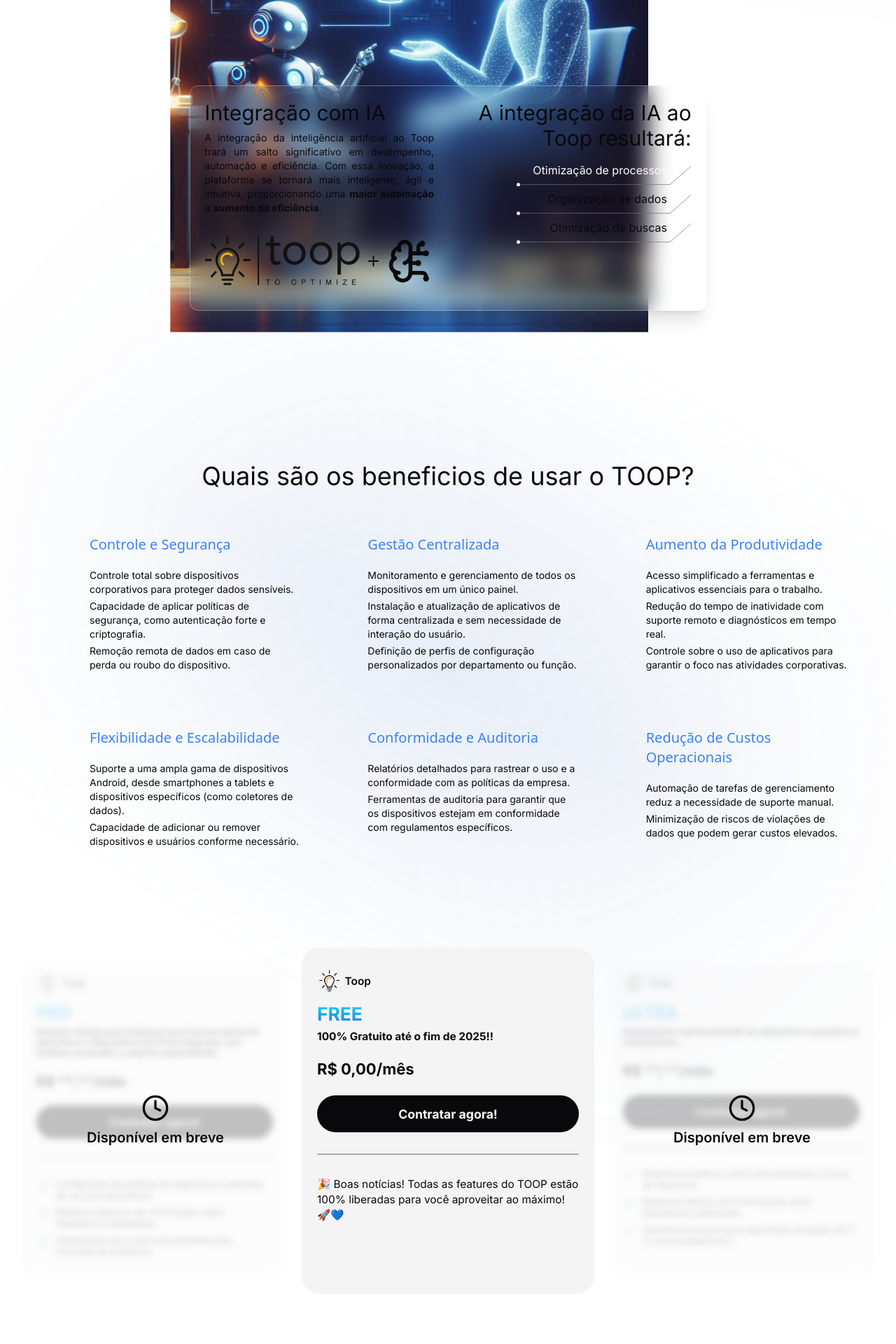
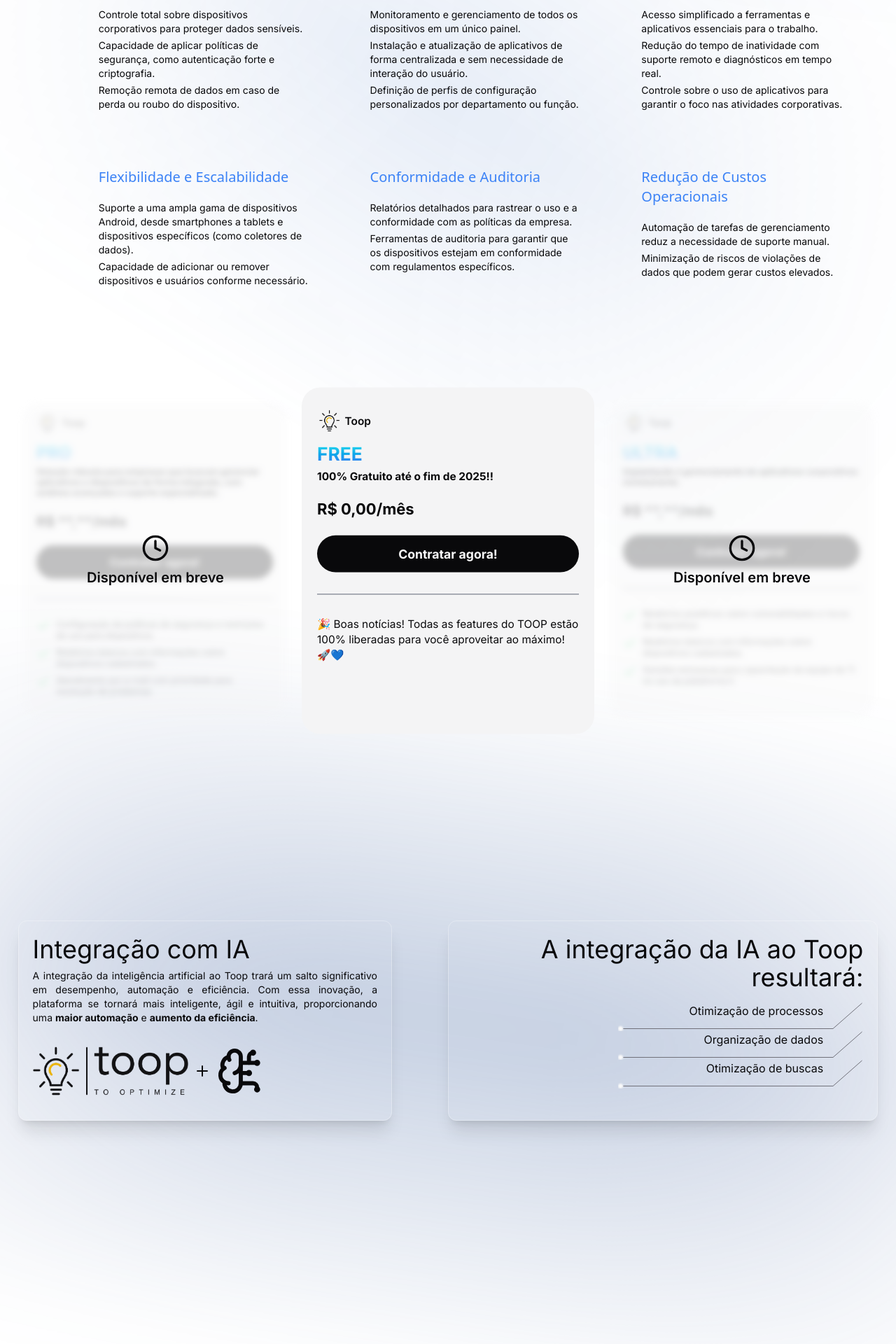
Before and after one commit to atmoutsourcing/toop-landing-page, a Next.js app: page / in a window 1280 px wide. Shown: the part 1340-3260 px from the top of the page at 70% size. Built offline with nearby package versions, Linux system fonts and the light colour scheme.

Commit message:
adicionando a parte sobre IA e ajustando o footer

```diff
--- a/src/app/page.tsx
+++ b/src/app/page.tsx
@@ -3,7 +3,6 @@ import iconWhite from '@/../public/icon-white.png'
 import iconDark from '@/../public/icon-dark.png'
 import logoDark from '@/../public/logo-white.png'
 import logoLight from '@/../public/logo-dark.png'
-import iaToop from '@/../public/iaToop.png'
 
 import Image from 'next/image'
 
@@ -40,15 +39,15 @@ export default function Home() {
           className="block h-28 w-28 dark:hidden"
         />
 
-        <h1 className="flex justify-center font-plusJakartaSans text-3xl md:text-4xl">
+        <h1 className="flex justify-center text-center font-plusJakartaSans text-3xl md:text-start md:text-4xl">
           O sistema EMM que transforma a gestão de
         </h1>
 
-        <h1 className="flex justify-center font-plusJakartaSans text-3xl md:text-4xl">
+        <h1 className="flex justify-center text-center font-plusJakartaSans text-3xl md:text-start md:text-4xl">
           dispositivos em uma experiência prática e eficiente
         </h1>
 
-        <span className="mt-2 font-plusJakartaSans text-lg text-zinc-600 dark:text-textBase">
+        <span className="mt-2 text-center font-plusJakartaSans text-lg text-zinc-600 dark:text-textBase md:text-start">
           Gerenciamento dispositivos móveis de maneira segura inteligente.
         </span>
 
@@ -65,123 +64,7 @@ export default function Home() {
 
       <div className="absolute left-[1256px] top-[291px] hidden h-[438px] w-[1056px] max-w-[1440px] bg-gradient-radial from-blue-500 to-blue-800 blur-[250px] md:flex" />
 
-      <div className="flex h-screen flex-col items-end justify-center px-[2%] pb-[4%] md:flex-row">
-        <Image
-          src={iaToop}
-          alt="IA Toop"
-          className="absolute flex object-cover"
-        />
-        <div className="mb-[4%] flex w-[60%] flex-row gap-5 rounded-xl border border-white/30 bg-gradient-to-r p-5 shadow-xl backdrop-blur-lg">
-          <div className="flex flex-col">
-            <h1 className="pb-2 text-2xl md:text-3xl">Integração com IA</h1>
-            <div className="text-justify text-sm">
-              A integração da inteligência artificial ao Toop trará um salto
-              significativo em desempenho, automação e eficiência. Com essa
-              inovação, a plataforma se tornará mais inteligente, ágil e
-              intuitiva, proporcionando uma <strong>maior automação</strong> e{' '}
-              <strong>aumento da eficiência</strong>.
-            </div>
-            <div className="flex flex-row items-center gap-2 pt-4">
-              <Image
-                src={logoDark}
-                alt="Toop icon"
-                className="hidden w-[222px] dark:flex"
-              />
-              <Image
-                src={logoLight}
-                alt="Toop icon"
-                className="flex w-[222px] dark:hidden"
-              />
-
-              <Plus />
-              <BrainCircuit className="h-[100px] w-[70px]" />
-            </div>
-          </div>
-          <div className="flex min-w-[50%] flex-col">
-            <div className="flex flex-col pb-4 text-end text-2xl md:text-3xl">
-              <h2>A integração da IA ao Toop resultará:</h2>
-            </div>
-            <div className="relative flex flex-col items-end">
-              <div className="absolute w-full pr-[10%] text-end text-zinc-50">
-                Otimização de processos
-              </div>
-              <svg
-                className="flex"
-                width="250"
-                height="41"
-                viewBox="0 0 350 41"
-                fill="none"
-                xmlns="http://www.w3.org/2000/svg"
-              >
-                <path
-                  d="M348.5 1L307 37.5L7 37.5"
-                  stroke="#505059"
-                  strokeWidth="1"
-                  className="stroke-zinc-500"
-                />
-                <circle
-                  cx="3.5"
-                  cy="37.5"
-                  r="3.5"
-                  className="fill-zinc-50 blur-[1px]"
-                />
-              </svg>
-            </div>
-            <div className="relative flex flex-col items-end">
-              <div className="absolute w-full pr-[10%] text-end">
-                Organização de dados
-              </div>
-              <svg
-                className="flex"
-                width="250"
-                height="41"
-                viewBox="0 0 350 41"
-                fill="none"
-                xmlns="http://www.w3.org/2000/svg"
-              >
-                <path
-                  d="M348.5 1L307 37.5L7 37.5"
-                  strokeWidth="1"
-                  className="stroke-zinc-500"
-                />
-                <circle
-                  cx="3.5"
-                  cy="37.5"
-                  r="3.5"
-                  className="fill-zinc-50 blur-[1px]"
-                />
-              </svg>
-            </div>
-            <div className="relative flex flex-col items-end">
-              <div className="absolute w-full pr-[10%] text-end">
-                Otimização de buscas
-              </div>
-              <svg
-                className="flex"
-                width="250"
-                height="41"
-                viewBox="0 0 350 41"
-                fill="none"
-                xmlns="http://www.w3.org/2000/svg"
-              >
-                <path
-                  d="M348.5 1L307 37.5L7 37.5"
-                  strokeWidth="1"
-                  className="stroke-zinc-500"
-                />
-                <circle
-                  cx="3.5"
-                  cy="37.5"
-                  r="3.5"
-                  className="fill-zinc-50 blur-[1px]"
-                />
-              </svg>
-            </div>
-          </div>
-        </div>
-      </div>
-
-      <div className="flex flex-col items-center justify-center gap-[20%] py-10 md:h-screen">
+      <div className="flex flex-col items-center justify-center gap-[20%] px-4 py-10 md:h-screen">
         <div
           className="absolute hidden h-[100%] w-[5%] rounded-[8px] bg-gradient-radial from-[#5aa2fa] to-[#223d88] blur-[180px] md:flex"
           style={{ transform: 'rotate(-58.67deg)', zIndex: '-1' }}
@@ -397,7 +280,7 @@ export default function Home() {
 
           <Button variant="secondary">Contratar agora!</Button>
 
-          <div className="mt-4 hidden h-[1px] w-full bg-gray-500 md:block" />
+          <div className="mt-4 h-[1px] w-full bg-gray-500" />
 
           <div className="flex flex-col gap-2 pt-4">
             <div className="flex flex-row gap-2 font-inter text-xs">
@@ -477,75 +360,120 @@ export default function Home() {
         </div>
       </div>
 
-      <div className="flex flex-col items-center gap-8 px-[10%] pt-[20%] md:pt-[10%]">
-        <h1 className="text-2xl font-bold dark:text-zinc-300 md:text-4xl">
-          Contato rápido
-        </h1>
-        <div className="hidden h-[1px] w-full bg-gray-500 md:block" />
-      </div>
-
-      <div className="flex flex-col items-center justify-center gap-10 py-14 md:flex-row md:items-start">
-        <div className="flex h-[528px] w-[350px] flex-col gap-3 rounded-3xl bg-zinc-100 px-5 dark:bg-shapePrimary md:w-[450px]">
-          <div className="flex flex-col items-center gap-5 py-6 dark:text-zinc-300">
-            <SquarePen className="h-[32.72px] w-[35px]" />
-            <p className="text-xl font-bold md:text-2xl">
-              Nos solicite uma proposta
-            </p>
-            <div className="hidden h-[1px] w-full bg-gray-500 md:block" />
-          </div>
-
-          <div className="flex flex-col gap-3 px-4">
-            <input
-              id="name"
-              type="text"
-              placeholder="Nome"
-              className="h-[42px] w-full rounded-xl p-4 text-base font-bold shadow-sm dark:bg-zinc-700 placeholder:dark:text-zinc-500"
+      <div className="flex h-screen flex-col items-center justify-center px-[2%] md:flex-row">
+        <div
+          className="absolute hidden h-[150px] w-[100%] bg-gradient-radial from-[#527caf] to-[#223d88] blur-[180px] md:flex"
+          style={{ transform: 'rotate(8deg)', zIndex: '-1' }}
         />
 
-            <input
-              id="email"
-              type="text"
-              placeholder="E-mail"
-              className="h-[42px] w-full rounded-xl p-4 text-base font-bold shadow-sm dark:bg-zinc-700 placeholder:dark:text-zinc-500"
+        <div
+          className="absolute flex h-[500px] w-[50%] bg-gradient-radial from-[#527caf] to-[#223d88] blur-[180px] md:hidden"
+          style={{ zIndex: '-10' }}
         />
 
-            <textarea
-              id="message"
-              placeholder="Mensagem"
-              className="min-h-[108px] w-full rounded-xl p-3 text-base font-bold text-zinc-950 shadow-sm dark:bg-zinc-700 placeholder:dark:text-zinc-500"
+        <div className="flex w-[100%] flex-col gap-10 md:flex-row md:gap-20">
+          <div className="flex flex-col rounded-xl border border-white/30 bg-gradient-to-r p-5 shadow-xl">
+            <h1 className="pb-2 text-2xl md:text-4xl">Integração com IA</h1>
+            <div className="text-justify text-sm">
+              A integração da inteligência artificial ao Toop trará um salto
+              significativo em desempenho, automação e eficiência. Com essa
+              inovação, a plataforma se tornará mais inteligente, ágil e
+              intuitiva, proporcionando uma <strong>maior automação</strong> e{' '}
+              <strong>aumento da eficiência</strong>.
+            </div>
+            <div className="flex flex-row items-center gap-2 pt-4">
+              <Image
+                src={logoDark}
+                alt="Toop icon"
+                className="hidden w-[222px] dark:flex"
               />
-          </div>
+              <Image
+                src={logoLight}
+                alt="Toop icon"
+                className="flex w-[222px] dark:hidden"
+              />
 
-          <div className="flex h-full items-end justify-center pb-8">
-            <Button style={{ width: '90%' }} variant="secondary">
-              Solicitar proposta
-            </Button>
+              <Plus />
+              <BrainCircuit className="h-[100px] w-[70px]" />
             </div>
           </div>
-
-        <div className="flex h-[528px] w-[350px] flex-col gap-3 rounded-3xl bg-zinc-100 px-5 dark:bg-shapePrimary md:w-[450px]">
-          <div className="flex flex-col items-center gap-5 py-6 dark:text-zinc-300">
-            <WhatsappLogo className="h-[32.72px] w-[35px] text-green-600" />
-
-            <p className="text-xl font-bold md:text-2xl">Atendimento rápido</p>
-            <div className="hidden h-[1px] w-full bg-gray-500 md:block" />
+          <div className="flex min-w-[50%] flex-col rounded-xl border border-white/30 bg-gradient-to-r p-5 shadow-xl">
+            <div className="flex flex-col pb-4 text-end text-2xl md:text-4xl">
+              <h2>A integração da IA ao Toop resultará:</h2>
             </div>
-
-          <div className="flex flex-col gap-2 px-4 text-center font-bold dark:text-zinc-400">
-            <p>
-              Estamos comprometidos com a agilidade e excelência no atendimento.
-            </p>
-            <p>
-              Resolvemos 95% dos chamados em até 10 minutos e alcançamos 100% de
-              solução em até 8 horas, porque a sua satisfação é nossa
-              prioridade.
-            </p>
+            <div className="relative flex flex-col items-end">
+              <div className="absolute w-full pr-[10%] text-end">
+                Otimização de processos
               </div>
-
-          <div className="flex h-full items-end justify-center pb-8">
-            <Button style={{ width: '90%' }} variant="secondary">
-              Chamar no WhatsApp
-            </Button>
+              <svg
+                className="flex w-[250px] md:w-[350px]"
+                height="41"
+                viewBox="0 0 350 41"
+                fill="none"
+                xmlns="http://www.w3.org/2000/svg"
+              >
+                <path
+                  d="M348.5 1L307 37.5L7 37.5"
+                  stroke="#505059"
+                  strokeWidth="1"
+                  className="stroke-zinc-500"
+                />
+                <circle
+                  cx="3.5"
+                  cy="37.5"
+                  r="3.5"
+                  className="fill-zinc-50 blur-[1px]"
+                />
+              </svg>
+            </div>
+            <div className="relative flex flex-col items-end">
+              <div className="absolute w-full pr-[10%] text-end">
+                Organização de dados
+              </div>
+              <svg
+                className="flex w-[250px] md:w-[350px]"
+                height="41"
+                viewBox="0 0 350 41"
+                fill="none"
+                xmlns="http://www.w3.org/2000/svg"
+              >
+                <path
+                  d="M348.5 1L307 37.5L7 37.5"
+                  strokeWidth="1"
+                  className="stroke-zinc-500"
+                />
+                <circle
+                  cx="3.5"
+                  cy="37.5"
+                  r="3.5"
+                  className="fill-zinc-50 blur-[1px]"
+                />
+              </svg>
+            </div>
+            <div className="relative flex flex-col items-end">
+              <div className="absolute w-full pr-[10%] text-end">
+                Otimização de buscas
+              </div>
+              <svg
+                className="flex w-[250px] md:w-[350px]"
+                height="41"
+                viewBox="0 0 350 41"
+                fill="none"
+                xmlns="http://www.w3.org/2000/svg"
+              >
+                <path
+                  d="M348.5 1L307 37.5L7 37.5"
+                  strokeWidth="1"
+                  className="stroke-zinc-500"
+                />
+                <circle
+                  cx="3.5"
+                  cy="37.5"
+                  r="3.5"
+                  className="fill-zinc-50 blur-[1px]"
+                />
+              </svg>
+            </div>
           </div>
         </div>
       </div>
```
Also changed, not shown: src/components/footer.tsx (+10 -2 lines), public/iaToop.png (deleted). Lines whose indentation alone changed are shown as unchanged.
